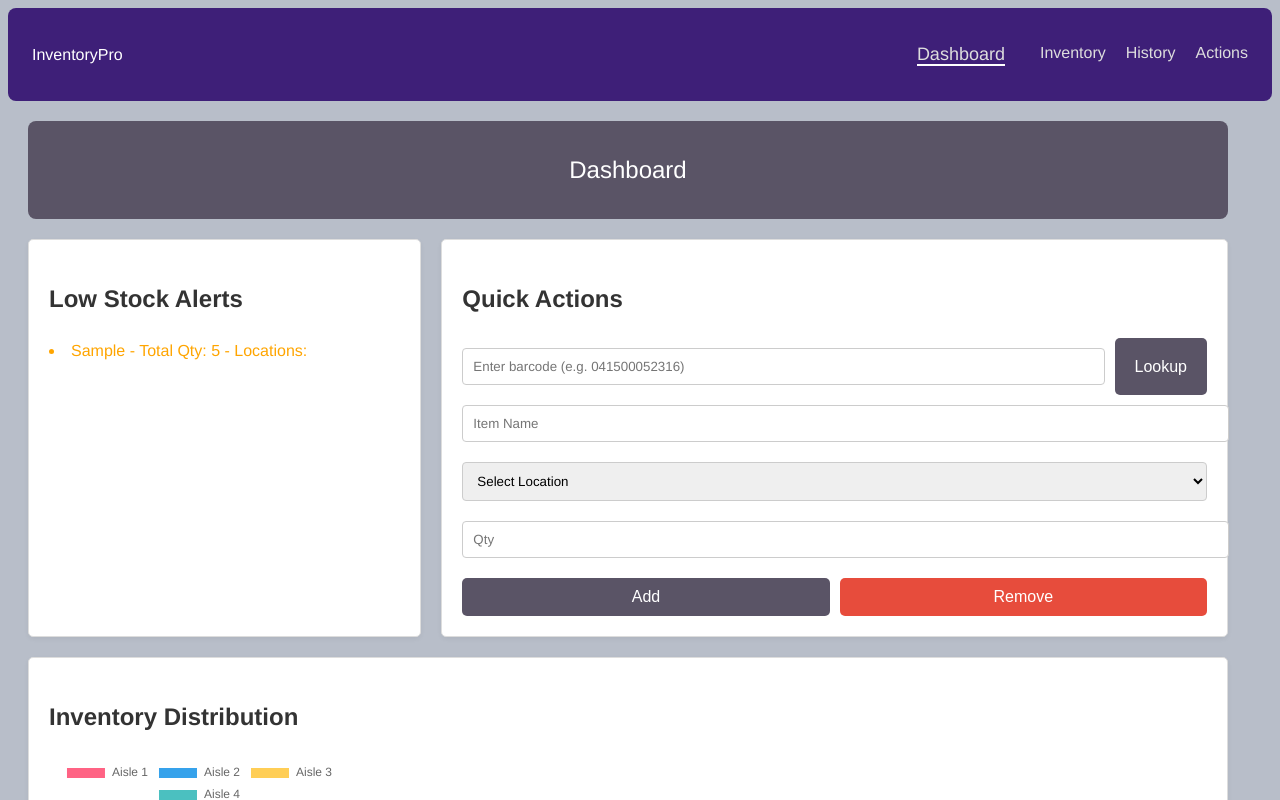
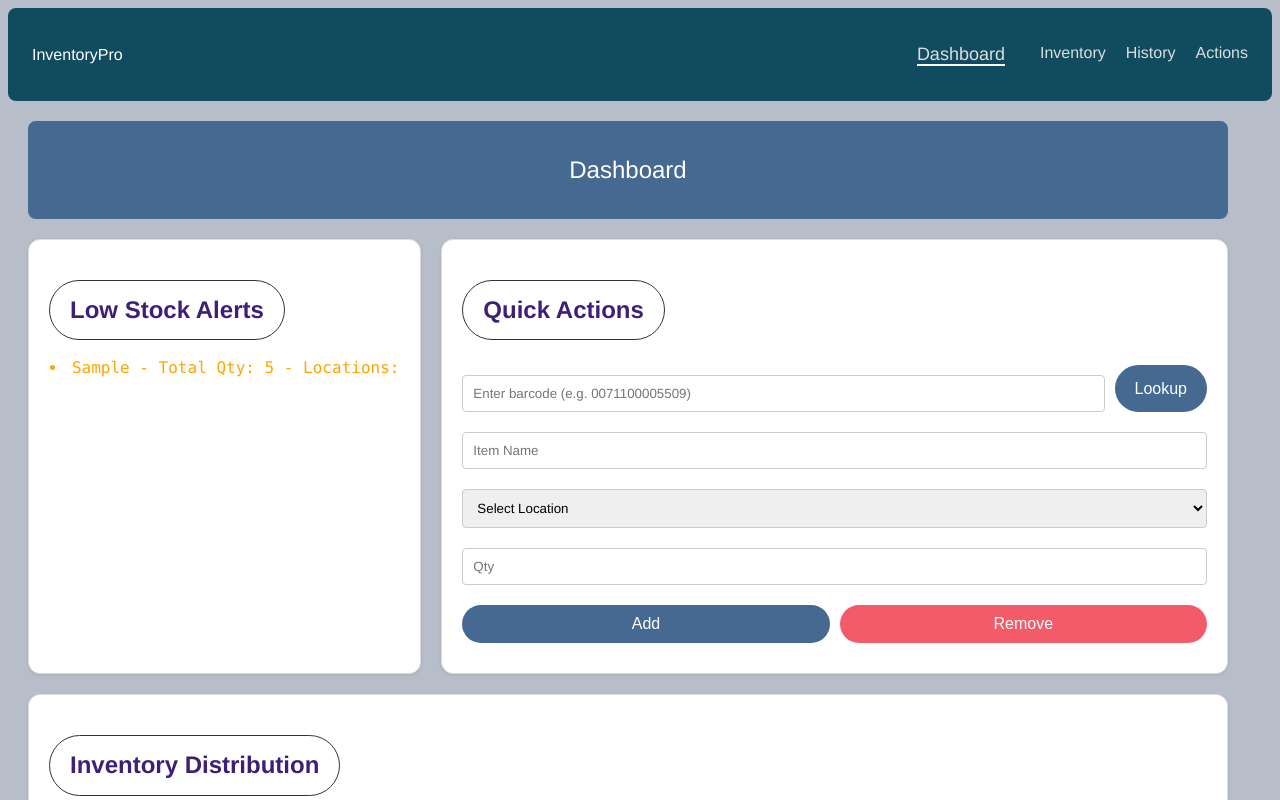
Before and after one commit to bvales01/warehouse-inventory-manager, a plain HTML site: page index.html in a window 1280 px wide. Both pictures are taken after typing "Sample", "5" into the empty fields and a click on the button "Add". Shown: the top 800 px of the page. Drawn offline with nearby package versions, Linux system fonts and the light colour scheme.

```diff
--- a/app.js
+++ b/app.js
@@ -102,9 +102,9 @@ const updateInventory = (actionType) => {
     }
 
     // log transaction to history
-    logHistory(actionType === 'add' ? 'added' : 'removed', name, location, qty);
+    logHistory(actionType === 'add' ? 'Added' : 'Removed', name, location, qty);
 
-    alert(`Successfully ${actionType === 'add' ? 'added' : 'removed'} ${qty} of ${name} at ${location}.`);
+    alert(`Successfully ${actionType === 'add' ? 'Added' : 'Removed'} ${qty} of ${name} at ${location}.`);
 
     // successfully added or removed item, now clear input fields
     nameElement.value = '';
@@ -166,7 +166,7 @@ if (removeLocation) {
         }
 
         locations = locations.filter(loc => loc !== locationToRemove);
-        logHistory('Removed location', locationToRemove, '', '');
+        logHistory('Deleted location', locationToRemove, '', '');
         saveData();
         populateLocatations();
         alert(`Location "${locationToRemove}" deleted successfully.`);
--- a/index.css
+++ b/index.css
@@ -6,7 +6,7 @@
     text-align: center;
     padding: 16px 24px;
     border-radius: 8px;
-    background: #3e1f78;
+    background: #114b5f;
     color: white;
 }
 .navBar ul {
@@ -29,12 +29,24 @@ nav a:focus {
     color: #ddd;
     text-decoration: none;
 }
+nav a:hover, button:hover {
+    border-color: #6366f1;
+    transform: translateY(-2px);
+    box-shadow: 0 10px 15px -3px rgba(225, 226, 243, 0.3);
+}
 
 .container { /*main layout*/
     max-width: 1200px;
     padding: 20px;
 }
-
+h2{
+    margin-bottom: 15px;
+    color: #3e1f78;
+    border: #333 1px solid;
+    border-radius: 50px;
+    padding: 10px 20px;
+    display: inline-block;
+}
 body {
     display: flex;
     flex-direction: column;
@@ -52,8 +64,16 @@ header {
     align-items: center;
     justify-content: center;
     border-radius: 8px;
-    background-color: #5a5466;
+    background-color: #456990;
     color: white;
+}
+/* alert list */
+#lowStockList {
+    display: flex;
+    flex-direction: column;
+    gap: 10px;
+    font-family: 'Lucida Console', monospace;
+    align-items: center;
 }
 
 
@@ -61,10 +81,10 @@ header {
 .card, .alert-card, .quick-actions, .history-card, .action-card, .chart-section {
     background: white;
     border: 1px solid #ddd;
-    border-radius: 5px;
+    border-radius: 12px;
     padding: 20px;
     margin-bottom: 20px;
-    box-shadow: 0 2px 5px rgba(0, 0, 0, 0.05);
+    box-shadow: 0 1px 3px rgba(0, 0, 0, 0.1);
 }
 .alert-card {
     flex: 1 1 300px;
@@ -83,8 +103,9 @@ button, .backBtn {
     flex: 1;
     padding: 10px 20px;
     border: none;
-    border-radius: 5px;
-    background-color: #5a5466;
+    border-radius: 50px;
+    margin-bottom: 10px;
+    background-color: #456990;
     color: white;
     cursor: pointer;
     text-align: center;
@@ -93,8 +114,9 @@ button, .backBtn {
     display: inline-block;
 }
 button.btn-caution { /* For delete or critical actions */
-    background-color: #e74c3c;
+    background-color: #f45b69;
 }
+
 
 /*forms & tables*/
 input, select {
@@ -105,6 +127,7 @@ input, select {
     border: 1px solid #ccc;
     border-radius: 4px;
     font-family: inherit;
+    box-sizing: border-box;
 }
 table {
     width: 100%;
@@ -118,8 +141,9 @@ th, td {
     text-align: left;
 }
 th {
-    background-color: #3e1f78;
+    background-color: #574ae2;
     color: white;
+    padding: 15px;
 }
 .table-container, .active-inventory {
     overflow-x: auto;
--- a/index.html
+++ b/index.html
@@ -30,7 +30,7 @@
         <section id="quickActions" class="quick-actions card">
             <h2>Quick Actions</h2>
             <div class="input-group">
-                <input type="text" id="barcodeInput" placeholder="Enter barcode (e.g. 041500052316)">
+                <input type="text" id="barcodeInput" placeholder="Enter barcode (e.g. 0071100005509)">
                 <button id="lookupBtn">Lookup</button>
             </div>
 
```
Also changed, not shown: actions.html (+3 -4 lines), history.html (+1 -1 lines), package.json (deleted, +0 -26 lines), 1 other file.
